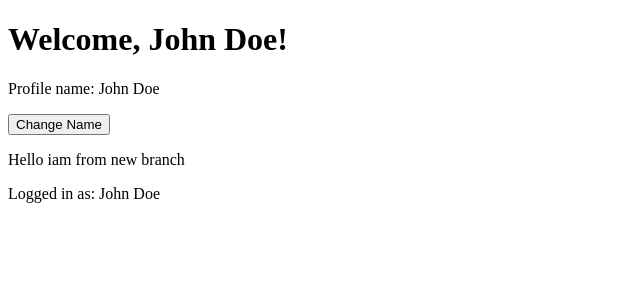
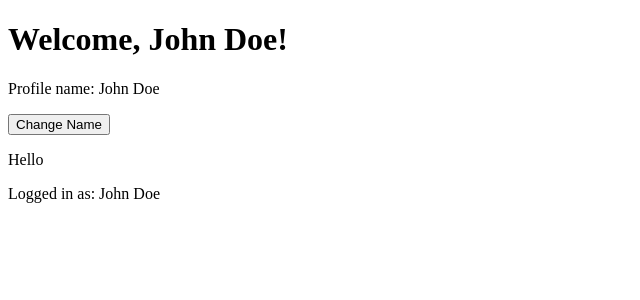
Before and after one commit to Royalvenkat/Contact-App, a React (Create React App) app: page / in a window 1280 px wide. Shown: the top 300 px of the page, without its empty margins (0-640 px from the left). Built offline with nearby package versions, Linux system fonts and the light colour scheme.

Commit message:
reverting

```diff
--- a/src/Profile.js
+++ b/src/Profile.js
@@ -12,7 +12,7 @@ const Profile = () => {
     <div>
       <p>Profile name: {userName}</p>
       <button onClick={handleChange}>Change Name</button>
-      <p>Hello iam from new branch</p>
+      <p>Hello</p>
     </div>
   );
 };
```
